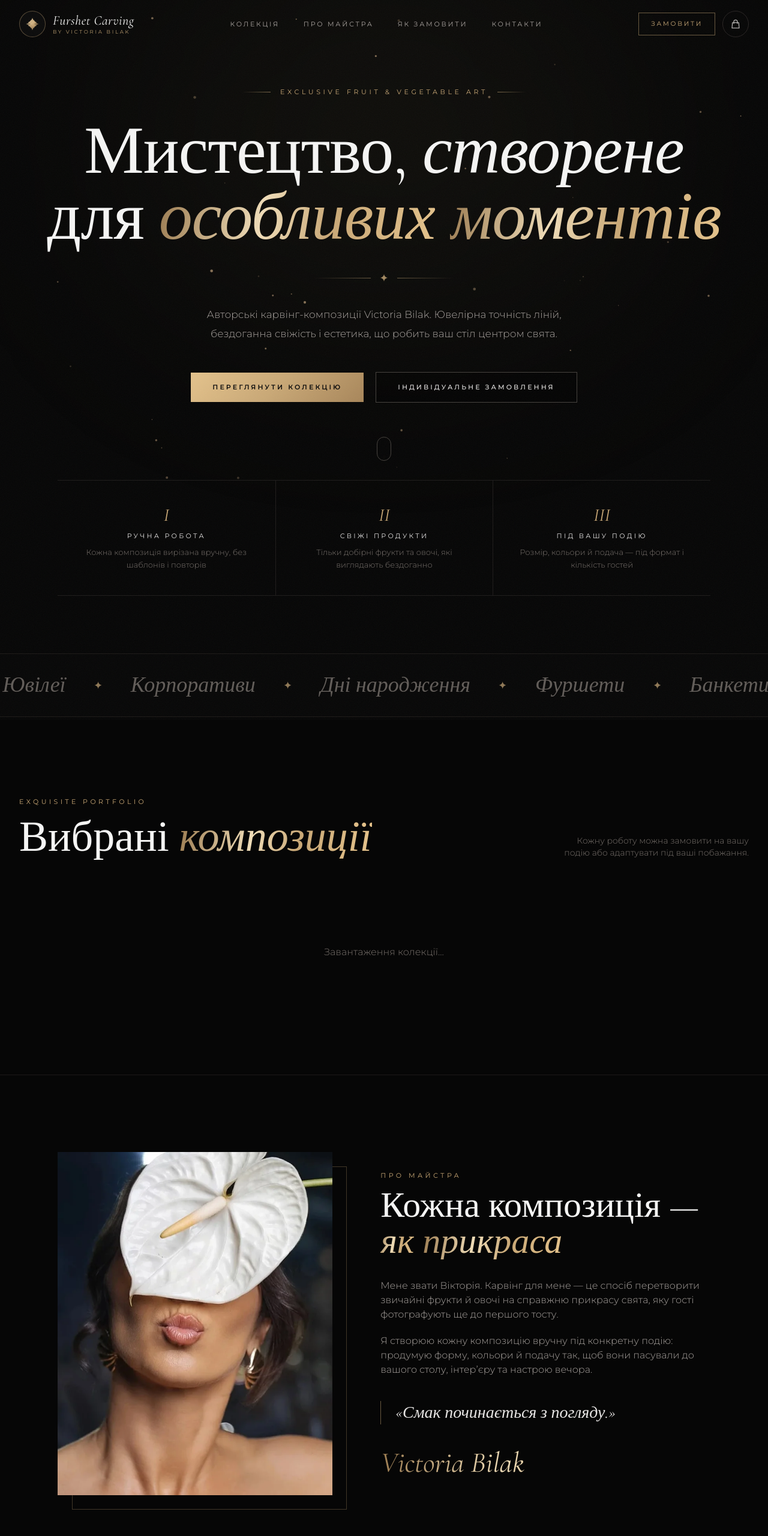
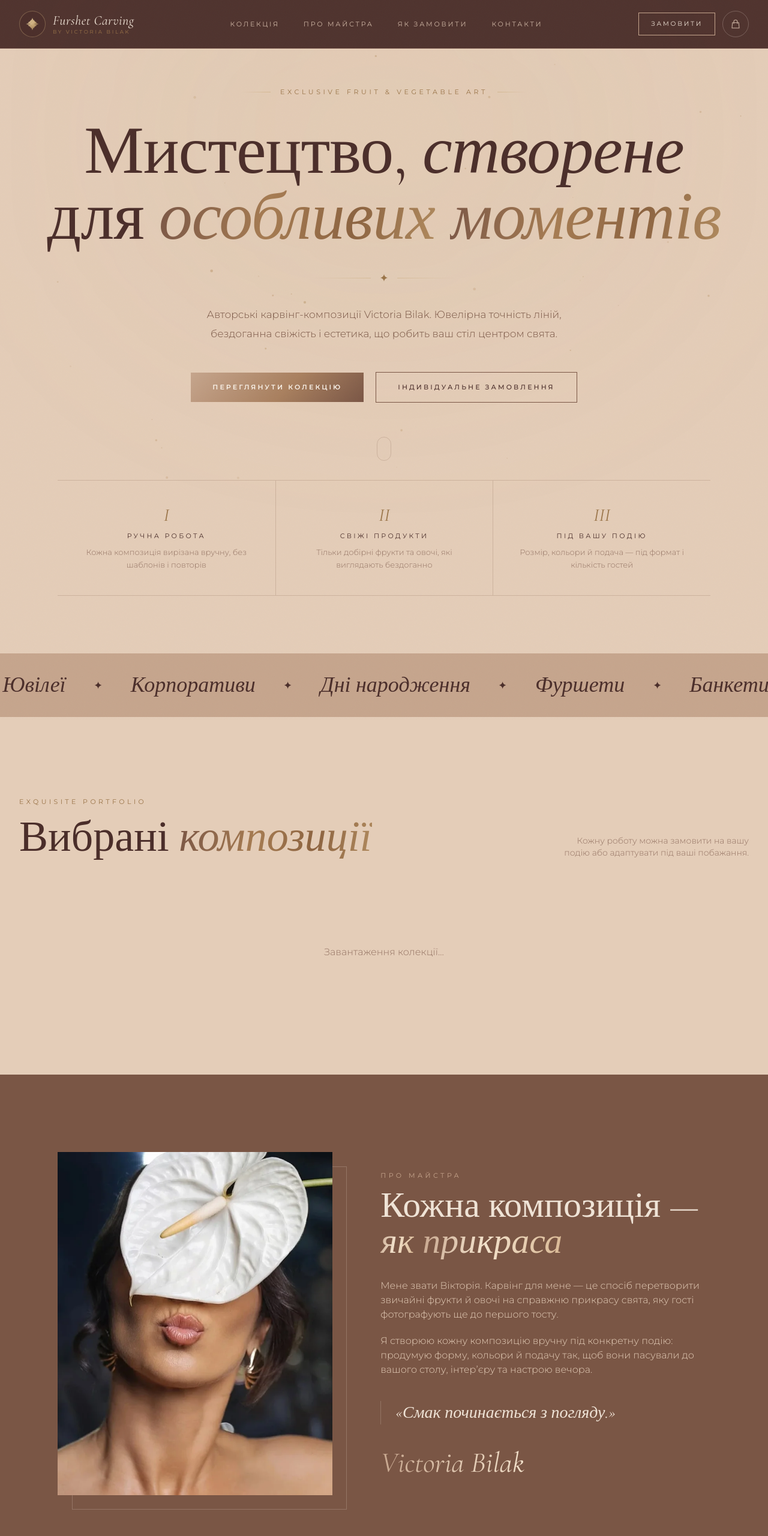
Before and after one commit to bila40k/furshet-art., a plain HTML site: page index.html in a window 1280 px wide. Shown: the top 2560 px of the page at 60% size. Drawn offline with nearby package versions, Linux system fonts and the light colour scheme; no server answers.

Commit message:
feat: Mocha Silk light theme (cream, caramel, chocolate)
Co-Authored-By: Claude Opus 5.5 <noreply@anthropic.com>

```diff
--- a/index.html
+++ b/index.html
@@ -5,7 +5,7 @@
   <meta name="viewport" content="width=device-width, initial-scale=1.0, maximum-scale=5.0, viewport-fit=cover">
   <title>Furshet Carving by Victoria Bilak — Авторський фруктовий карвінг</title>
   <meta name="description" content="Авторські карвінг-композиції з фруктів та овочів від Victoria Bilak. Ручна робота для весіль, ювілеїв, корпоративів і фуршетів. Замовлення в Telegram, Viber або за телефоном.">
-  <meta name="theme-color" content="#070707">
+  <meta name="theme-color" content="#4B2E2A">
   <link rel="canonical" href="https://furshet-art.vercel.app/">
 
   <!-- Превʼю посилання в месенджерах і соцмережах -->
@@ -179,6 +179,73 @@
     ::-webkit-scrollbar-thumb { background: #2a2622; border-radius: 3px; }
     ::-webkit-scrollbar-thumb:hover { background: #C9A876; }
     ::selection { background: rgba(201,168,118,.3); color: #fff; }
+  </style>
+  <!-- Тема Mocha Silk: кремовий фон, шоколадна шапка/футер, карамельні кнопки -->
+  <style id="mocha-theme">
+    :root { --espresso:#4B2E2A; --coffee:#7A5645; --caramel:#C6A58D; --cream:#EFE3D6; --offwhite:#F6ECE1; --latte:#E4CDB8; --gold-deep:#9A7448; }
+    body { background-color: var(--latte) !important; color: var(--espresso); }
+    .grain { opacity: .025; }
+
+    /* Поверхні */
+    .bg-\[\#0b0b0b\], .bg-\[\#101010\], .bg-\[\#111\], .bg-\[\#121212\], .bg-\[\#141414\], .bg-\[\#0e0e0e\], .bg-stone-900 { background-color: var(--offwhite); }
+    .bg-\[\#111111\]\/95 { background-color: rgb(250 246 241 / .96); }
+    .bg-black\/40 { background-color: rgb(250 246 241 / .7); }
+    [class*="#0b0b0b_70%"] { background: radial-gradient(ellipse at 30% 20%, #f7eee4 0%, #e6d3c1 70%); }
+    .border-stone-900, .border-stone-800, .border-stone-800\/70, .border-stone-800\/60, .border-stone-700, .border-stone-600 { border-color: rgb(122 86 69 / .22); }
+
+    /* Текст */
+    .text-white, .text-stone-100, .text-stone-200 { color: var(--espresso); }
+    .text-stone-300, .text-stone-400 { color: var(--coffee); }
+    .text-stone-500, .text-stone-500\/80, .text-stone-600 { color: #957464; }
+    .text-gold, .text-gold\/90, .text-gold\/80, .text-\[\#C5A47E\] { color: var(--gold-deep); }
+    .text-gold\/70 { color: rgb(154 116 72 / .85); }
+    .gold-text { background-image: linear-gradient(100deg, #7A5645 0%, #A67C52 40%, #8C6340 70%, #B08A5E 100%); }
+    .hairline { background: linear-gradient(90deg, transparent, rgba(122,86,69,.35), transparent); }
+    ::selection { background: rgba(198,165,141,.45); color: var(--espresso); }
+
+    /* Кнопки */
+    .btn-gold { background: linear-gradient(135deg, #C6A58D 0%, #A9805F 55%, #7A5645 100%); color: #FAF3EA; }
+    .btn-outline { border-color: var(--coffee) !important; color: var(--espresso) !important; }
+    .btn-outline::before { background: linear-gradient(135deg, #D4B79F 0%, #C6A58D 55%, #AE8B72 100%); }
+    @media (hover: hover) { .btn-outline:hover { color: var(--espresso) !important; border-color: var(--caramel) !important; } }
+
+    /* Шоколадна шапка і футер */
+    #site-header, #site-header.scrolled { background: rgba(75,46,42,.97); border-color: rgba(198,165,141,.2); }
+    footer.bg-\[\#050505\] { background-color: var(--espresso); }
+    #site-header .text-white, #site-header .text-stone-100, #site-header .text-stone-200, footer .text-stone-100, footer .text-stone-200 { color: var(--cream); }
+    #site-header .text-stone-300, #site-header .text-stone-400, #site-header .text-stone-500, footer .text-stone-400, footer .text-stone-500, footer .text-stone-600 { color: #cdb5a3; }
+    #site-header .text-gold, footer .text-gold, #site-header .text-gold\/70, footer .text-gold\/70 { color: var(--caramel); }
+    #site-header .border-stone-800, #site-header .border-stone-700 { border-color: rgba(239,227,214,.25); }
+    #site-header .bg-\[\#0b0b0b\] { background-color: var(--espresso); }
+    #site-header .btn-outline, footer .btn-outline { color: var(--cream) !important; border-color: var(--caramel) !important; }
+    footer .gold-text, #site-header .gold-text { background-image: linear-gradient(100deg, #C6A58D, #EFE3D6 45%, #C6A58D); }
+
+    /* Кроки */
+    .process-dot { background: var(--latte); border-color: rgba(122,86,69,.25); color: #957464; }
+    .process.in .process-dot { border-color: var(--caramel); color: var(--gold-deep); box-shadow: 0 0 0 6px var(--latte), 0 0 28px rgba(198,165,141,.35); }
+    .modal-glow { background: radial-gradient(ellipse at center, rgba(198,165,141,.25), transparent 70%); }
+
+    ::-webkit-scrollbar-track { background: var(--cream); }
+    ::-webkit-scrollbar-thumb { background: var(--caramel); }
+
+    /* Дрібні виправлення */
+    .bg-black\/30 { background-color: transparent; }
+    .bg-\[\#080808\]\/80 { background-color: var(--caramel); border-color: transparent; }
+    .bg-\[\#080808\]\/80 .marquee-track { color: var(--espresso); } .bg-\[\#080808\]\/80 .text-gold\/70 { color: var(--espresso); }
+    .divide-stone-800\/70 > :not([hidden]) ~ :not([hidden]), .divide-stone-900 > :not([hidden]) ~ :not([hidden]) { border-color: rgb(122 86 69 / .22); }
+    .bg-gradient-to-t.from-black\/60 { background: linear-gradient(to top, rgba(75,46,42,.16), transparent 45%); }
+
+    /* Кавово-коричневі секції */
+    #about, #contacts { background-color: var(--coffee); border-color: transparent; }
+    #about .text-white, #about .text-stone-100, #about .text-stone-200, #contacts .text-white, #contacts .text-stone-100, #contacts .text-stone-200 { color: var(--cream); }
+    #about .text-stone-300, #about .text-stone-400, #about .text-stone-500, #about .text-stone-600, #contacts .text-stone-300, #contacts .text-stone-400, #contacts .text-stone-500, #contacts .text-stone-600 { color: #E4CDB8; }
+    #about .text-gold, #about .text-gold\/70, #about .text-gold\/80, #about .text-gold\/90, #contacts .text-gold, #contacts .text-gold\/70, #contacts .text-gold\/80, #contacts .text-gold\/90 { color: var(--caramel); }
+    #about .gold-text, #contacts .gold-text { background-image: linear-gradient(100deg, #C6A58D, #F3E2CC 45%, #D9B894); }
+    #about [class*="border-"], #contacts [class*="border-"] { border-color: rgba(239,227,214,.22); }
+    #about [class*="#0b0b0b_70%"] { background: radial-gradient(ellipse at 30% 20%, #D9BDA5 0%, #A9805F 75%); }
+    #contacts .bg-black\/40 { background-color: rgba(75,46,42,.35); }
+    #contacts .btn-outline, #about .btn-outline { color: var(--cream) !important; border-color: var(--caramel) !important; }
+    #process { border-color: transparent; }
   </style>
 </head>
 <body class="relative min-h-screen">
@@ -560,6 +627,6 @@
   <div id="toast-container" class="fixed bottom-4 sm:bottom-6 right-4 sm:right-6 left-4 sm:left-auto z-[70] flex flex-col gap-2 pointer-events-none"></div>
 
   <script src="https://cdn.jsdelivr.net/npm/lenis@1.1.13/dist/lenis.min.js" defer></script>
-  <script src="/main.js?v=05f0d818" defer></script>
+  <script src="/main.js?v=ba545217" defer></script>
 </body>
 </html>
```
Also changed, not shown: admin.html (+1 -1 lines), main.js (+1 -1 lines).
